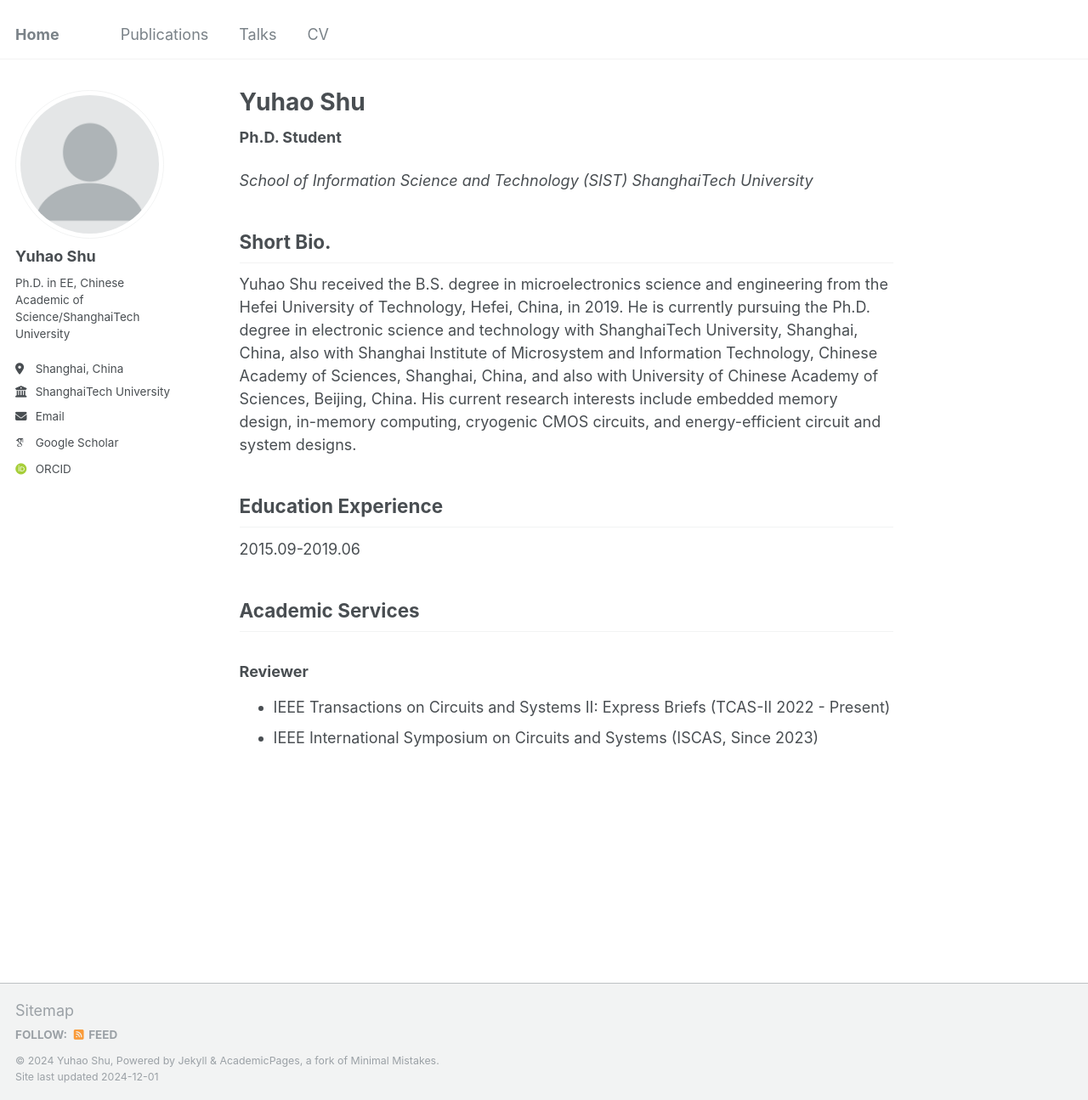
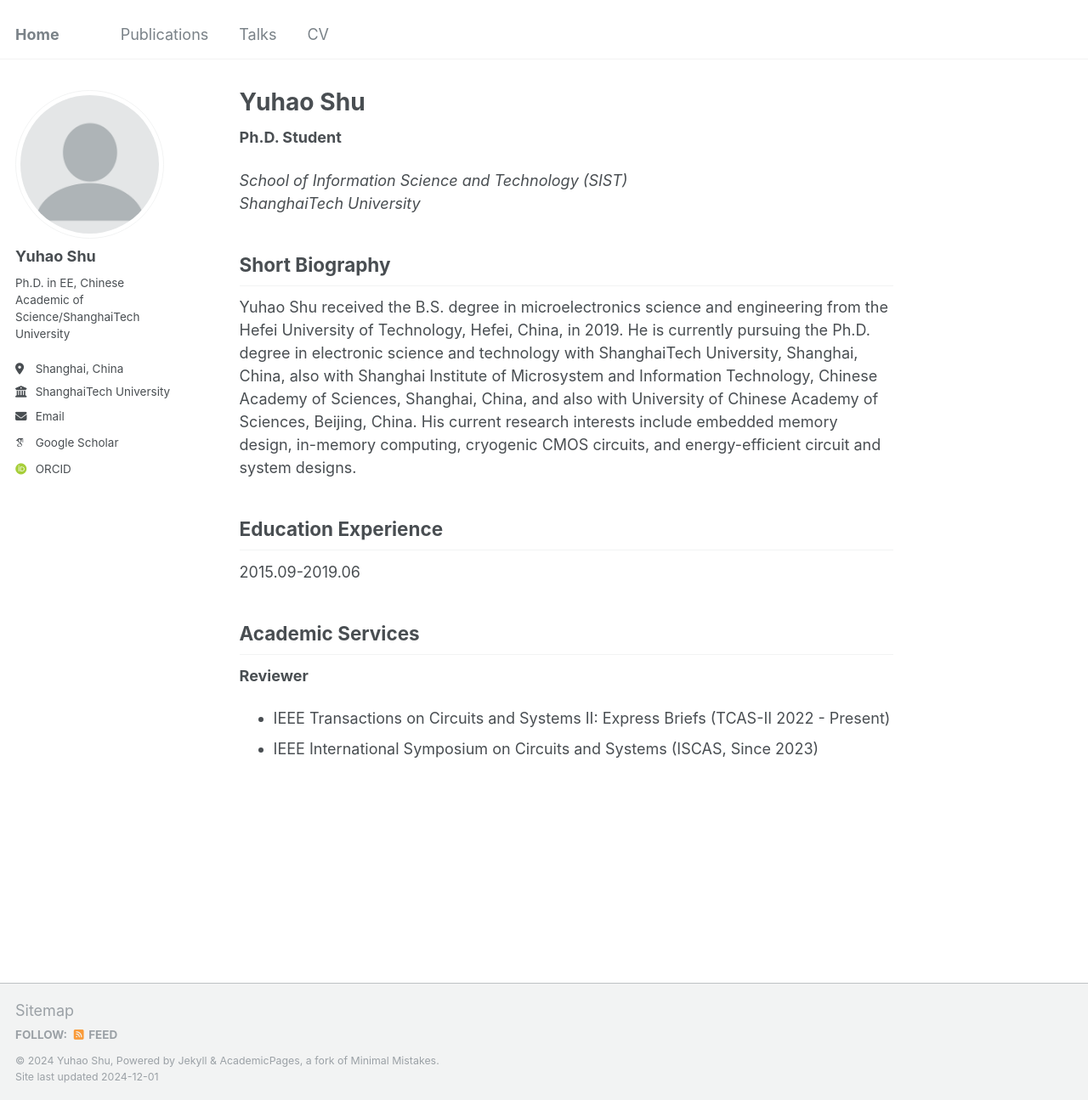
Before and after one commit to beckycaspar/beckycaspar.github.io, a Jekyll site: the page built from _pages/about.md, in a window 1280 px wide and 1295 px high. Shown: the whole window at 85% size. Built offline with Jekyll 4.4.1, drawn with Linux system fonts in a browser that asks for light colours; some web fonts are replaced.

Commit message:
update home

```diff
--- a/_pages/about.md
+++ b/_pages/about.md
@@ -12,7 +12,7 @@ redirect_from:
 *School of Information Science and Technology (SIST)*
 *ShanghaiTech University*
 
-## Short Bio.
+## Short Biography
 Yuhao Shu received the B.S. degree in microelectronics science and engineering from the Hefei University of Technology, Hefei, China, in 2019. He is currently pursuing the Ph.D. degree in electronic science and technology with ShanghaiTech University, Shanghai, China, also with Shanghai Institute of Microsystem and Information Technology, Chinese Academy of Sciences, Shanghai, China, and also with University of Chinese Academy of Sciences, Beijing, China.
 His current research interests include embedded memory design, in-memory computing, cryogenic CMOS circuits, and energy-efficient circuit and system designs.
 
@@ -20,6 +20,6 @@ His current research interests include embedded memory design, in-memory computi
 2015.09-2019.06
 
 ## Academic Services
-### Reviewer
+**Reviewer**
 * IEEE Transactions on Circuits and Systems II: Express Briefs (TCAS-II 2022 - Present)
 * IEEE International Symposium on Circuits and Systems (ISCAS, Since 2023)
```
